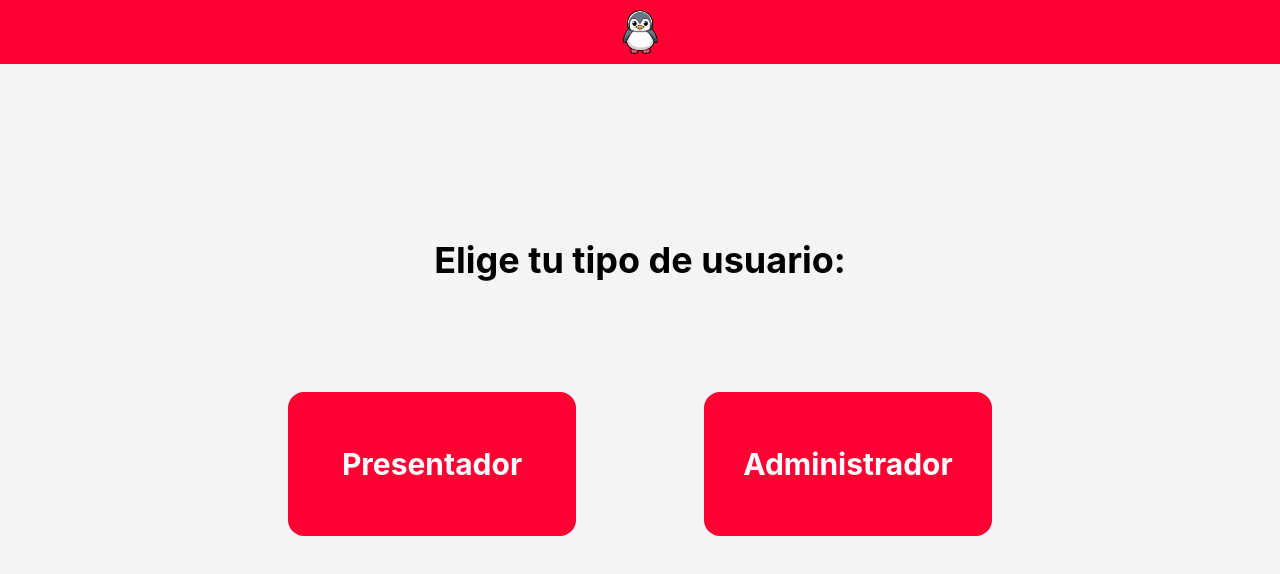
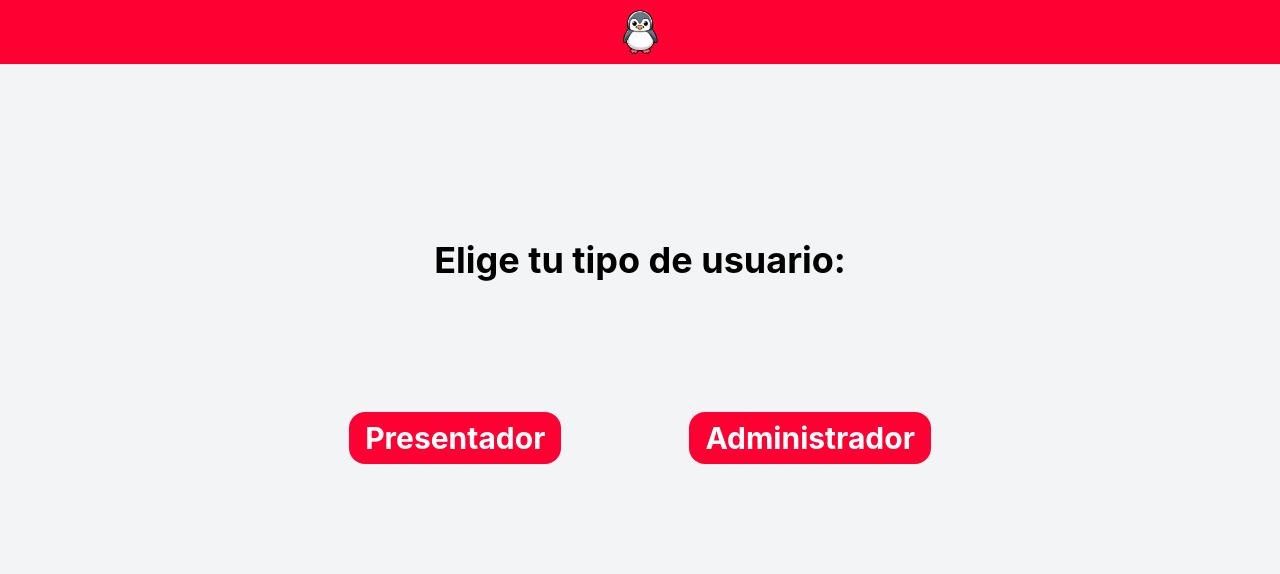
Before and after one commit to Egonef/triviasd, a React (Create React App) app in the folder frontendtriviasd/: page / in a window 1280 px wide. Shown: the top 574 px of the page. Built offline with nearby package versions, Linux system fonts and the light colour scheme.

Commit message:
Añadida altura y anchura al componente de boton

```diff
--- a/frontendtriviasd/src/App.js
+++ b/frontendtriviasd/src/App.js
@@ -17,8 +17,8 @@ function App() {
             <div className=" flex items-center flex-col h-[92%] pt-44"  >
                 <h1 className=" text-4xl " ><b>Elige tu tipo de usuario:</b></h1>
                 <div className=" mt-28">
-                    <StandardButton text="Presentador" onClick={() => navigate('/presentador')} />
-                    <StandardButton text="Administrador" onClick={() => navigate('/admin')} />
+                    <StandardButton text="Presentador" onClick={() => navigate('/presentador')} width={72} height={36} />
+                    <StandardButton text="Administrador" onClick={() => navigate('/admin')} width={72} height={36} />
                 </div>
             </div>
         </div>
--- a/frontendtriviasd/src/components/header.jsx
+++ b/frontendtriviasd/src/components/header.jsx
@@ -2,12 +2,15 @@
 
 //Imports
 import React from 'react'
-
+import { useNavigate } from 'react-router-dom'
 
 export default function Header() {
+
+    const navigate = useNavigate();
+
     return (
         <header className="flex justify-center h-[8%] bg-[#FF0033]">
-            <img className=" " src="pingu.png" alt="logo" ></img>
+            <img onClick={() => navigate("/")} className=" cursor-pointer" src="pingu.png" alt="logo" ></img>
         </header>
     )
 }
--- a/frontendtriviasd/src/components/standardButton.jsx
+++ b/frontendtriviasd/src/components/standardButton.jsx
@@ -3,12 +3,11 @@
 //Imports
 import React from "react";
 
-export default function StandardButton({ text, onClick }) {
+export default function StandardButton({ text, onClick , width , height}) {
     return (
         <button
         onClick={onClick}
-        className="bg-[#FF0033] text-white text-3xl font-bold py-2 px-4 rounded-2xl w-72 h-36 mx-16"
-        >
+        className={`bg-[#FF0033] text-white text-3xl font-bold py-2 px-4 rounded-2xl w-${width} h-${height} mx-16 my-5`}        >
         {text}
         </button>
     );
--- a/frontendtriviasd/src/routes/administrador.js
+++ b/frontendtriviasd/src/routes/administrador.js
@@ -37,7 +37,7 @@ function AdminForm() {
                             <input type="text" id="leaderEmail"  className="border-2 border-black rounded-lg "/>
                         </div>
 
-                        <StandardButton text="Registrar" onClick={(console.log("hehe"))} />
+                        <StandardButton text="Registrar" onClick={(console.log("hehe"))} width={36} height={14} />
                     </div>
 
                 </form>
```
